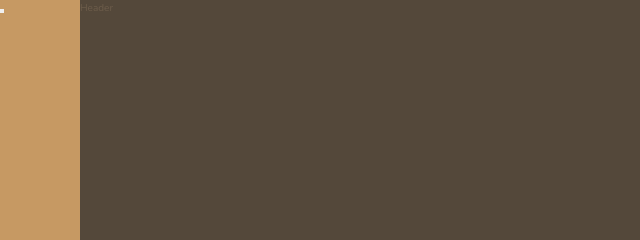
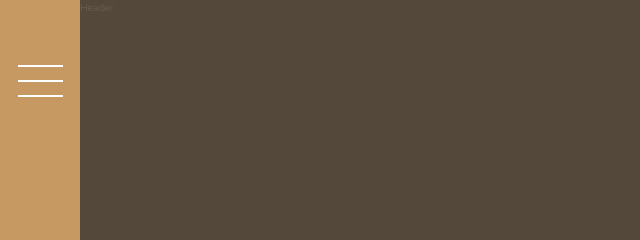
Before and after one commit to erhanertem/Website-Nexter, a website: page index.html in a window 1280 px wide. Shown: the top 240 px of the page, 0-640 px from the left. Drawn offline with nearby package versions, Linux system fonts and the light colour scheme.

Commit message:
Add navbar CSS

```diff
--- a/sass/_sidebar.scss
+++ b/sass/_sidebar.scss
@@ -2,4 +2,35 @@
 	background-color: $color-primary;
 	grid-column: sidebar-start / sidebar-end;
 	grid-row: 1/-1;
+
+	display: flex;
+	justify-content: center;
 }
+
+.nav-btn {
+	border: none;
+	border-radius: 0; //reset the standard border radius that comes with button element
+
+	background-color: #fff;
+	height: 0.2rem;
+	width: 4.5rem;
+
+	margin-top: 8rem;
+
+	&::before,
+	&::after {
+		content: ""; //by default for pseudo elements needs to be declared
+		display: block;
+
+		background-color: #fff;
+		height: 0.2rem;
+		width: 4.5rem;
+	}
+
+	&::after {
+		transform: translateY(1.3rem);
+	}
+	&::before {
+		transform: translateY(-1.5rem);
+	}
+}
```
Also changed, not shown: sass/main.css, 1 other file.
